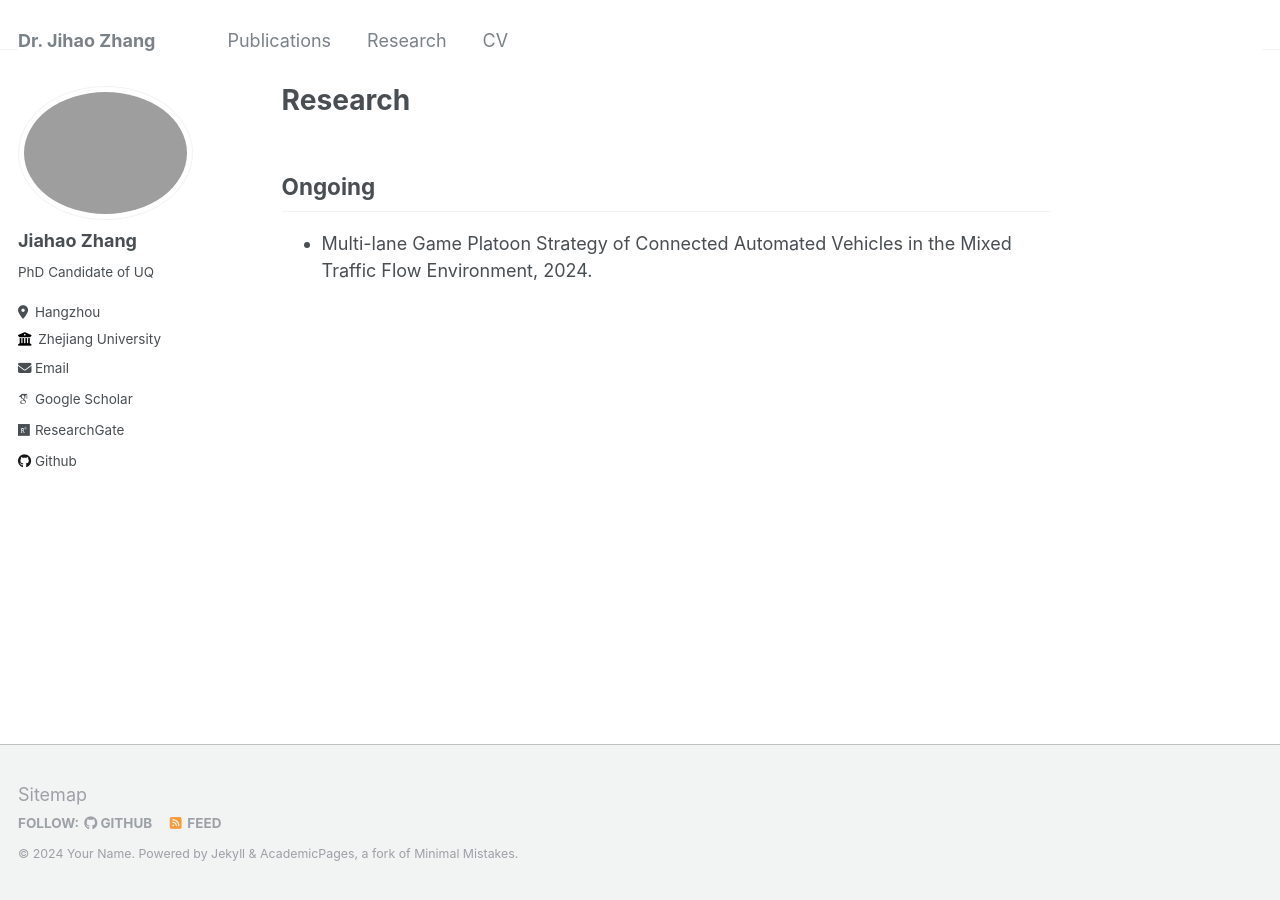
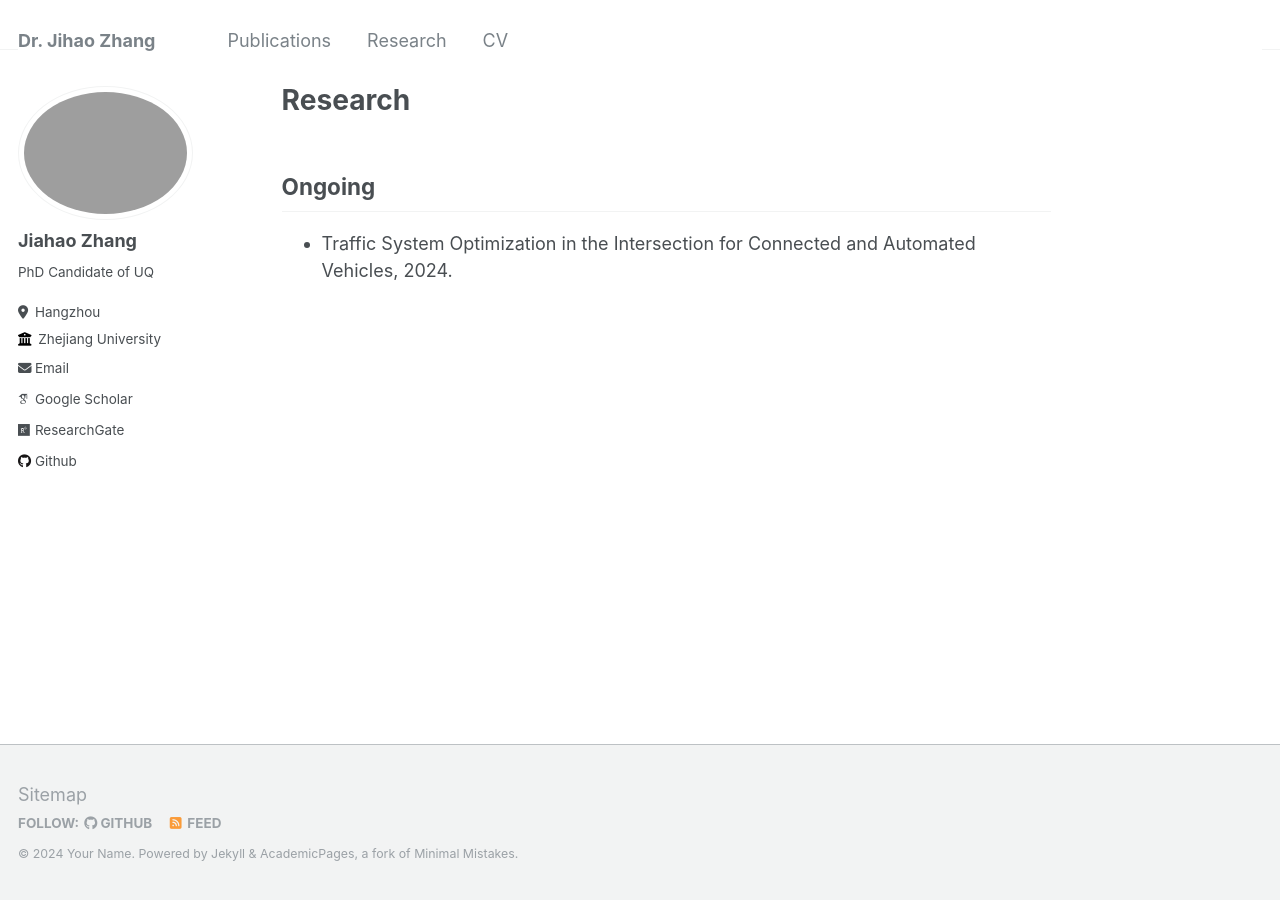
Before and after one commit to zhangjiahao2024/zhangjiahao.github.io, a Jekyll site: the page built from _pages/research.md, in a window 1280 px wide. Built offline with Jekyll 4.4.1, drawn with Linux system fonts in a browser that asks for light colours; some web fonts are replaced.

Commit message:
Update research.md

```diff
--- a/_pages/research.md
+++ b/_pages/research.md
@@ -7,4 +7,4 @@ author_profile: true
 Ongoing
 -----------
 
-* Multi-lane Game Platoon Strategy of Connected Automated Vehicles in the Mixed Traffic Flow Environment, 2024.
+* Traffic System Optimization in the Intersection for Connected and Automated Vehicles, 2024.
```
